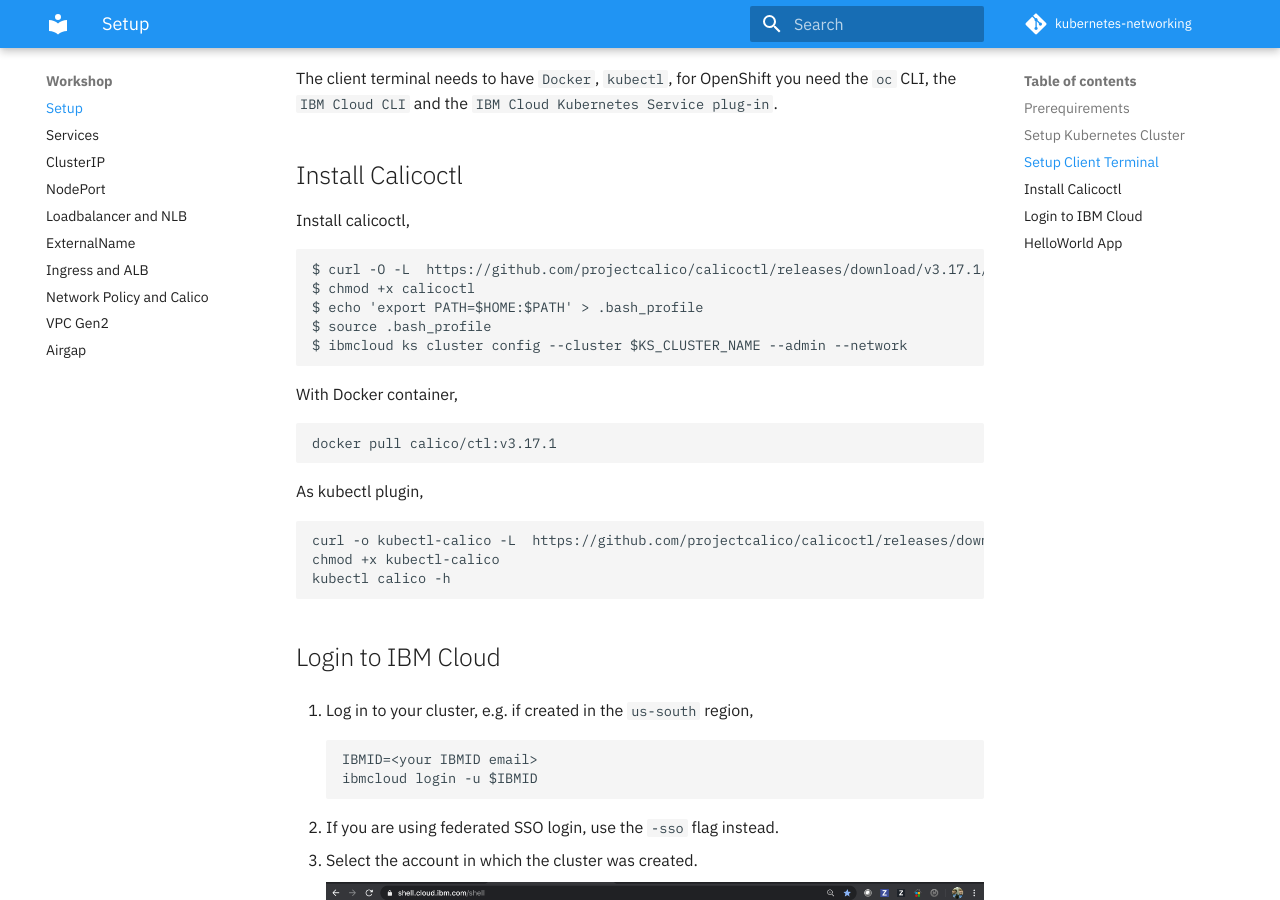
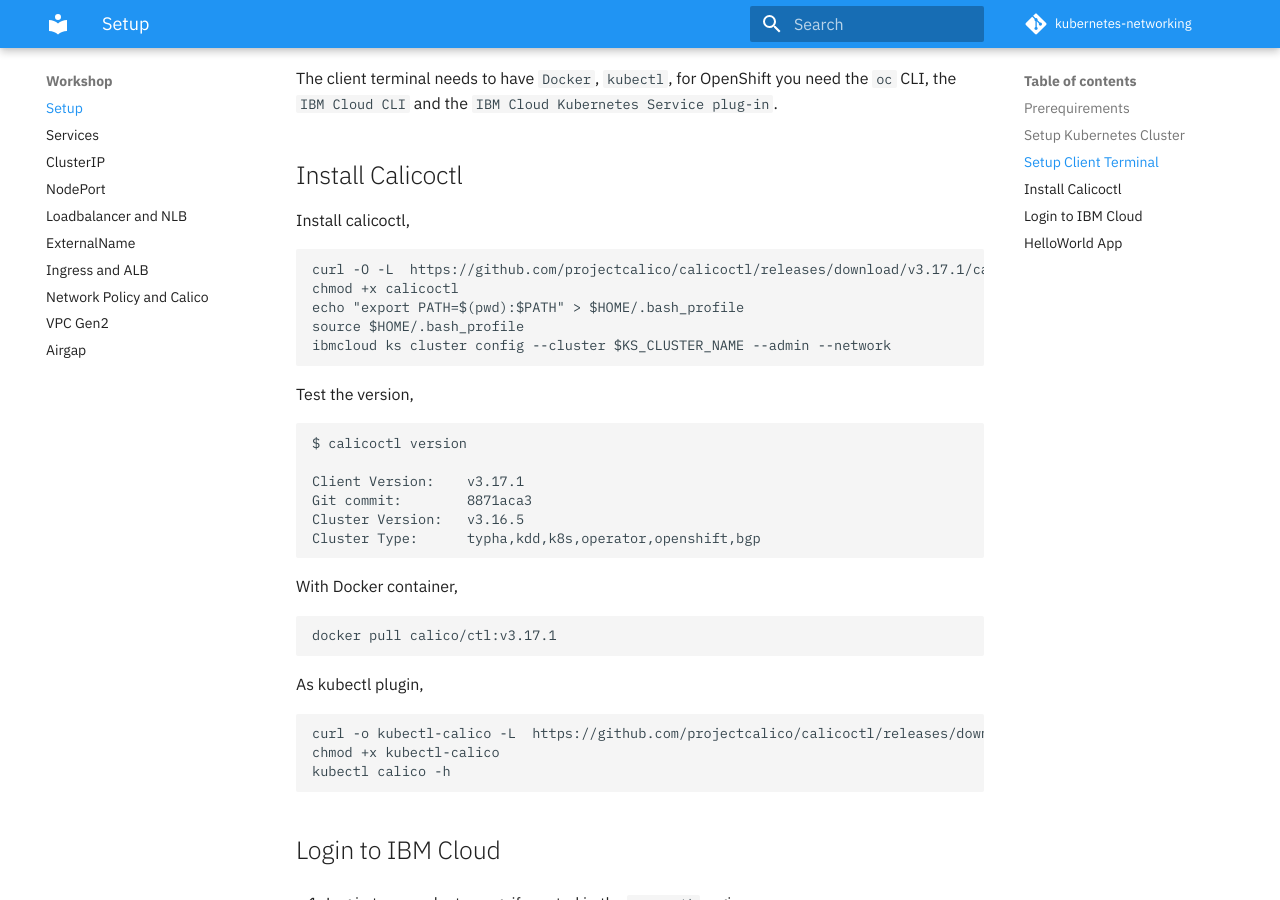
Before and after one commit to IBM/kubernetes-networking, an MkDocs documentation site: the page built from docs/setup.md, in a window 1280 px wide and 900 px high, scrolled down 1078 px. Built offline with MkDocs 1.6.1 and Material for MkDocs 9.7.7, drawn with Linux system fonts in a browser that asks for light colours; comment, search, counter and statistics services are not loaded.

Commit message:
Update setup.md
wrong path setting to add calicoctl to .bashprofile

````diff
--- a/docs/setup.md
+++ b/docs/setup.md
@@ -31,11 +31,22 @@ The client terminal needs to have `Docker`, `kubectl`, for OpenShift you need th
 Install calicoctl,
 
 ```
-$ curl -O -L  https://github.com/projectcalico/calicoctl/releases/download/v3.17.1/calicoctl
-$ chmod +x calicoctl
-$ echo 'export PATH=$HOME:$PATH' > .bash_profile
-$ source .bash_profile
-$ ibmcloud ks cluster config --cluster $KS_CLUSTER_NAME --admin --network
+curl -O -L  https://github.com/projectcalico/calicoctl/releases/download/v3.17.1/calicoctl
+chmod +x calicoctl
+echo "export PATH=$(pwd):$PATH" > $HOME/.bash_profile
+source $HOME/.bash_profile
+ibmcloud ks cluster config --cluster $KS_CLUSTER_NAME --admin --network
+```
+
+Test the version,
+
+```
+$ calicoctl version
+
+Client Version:    v3.17.1
+Git commit:        8871aca3
+Cluster Version:   v3.16.5
+Cluster Type:      typha,kdd,k8s,operator,openshift,bgp
 ```
 
 With Docker container,
````
